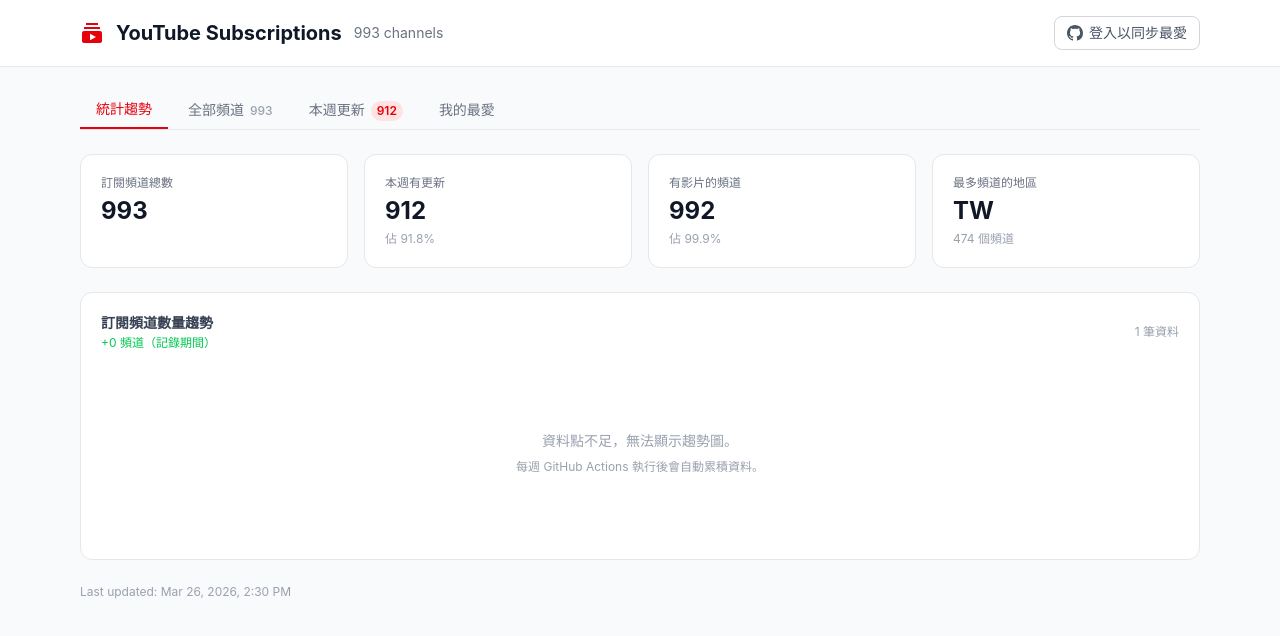
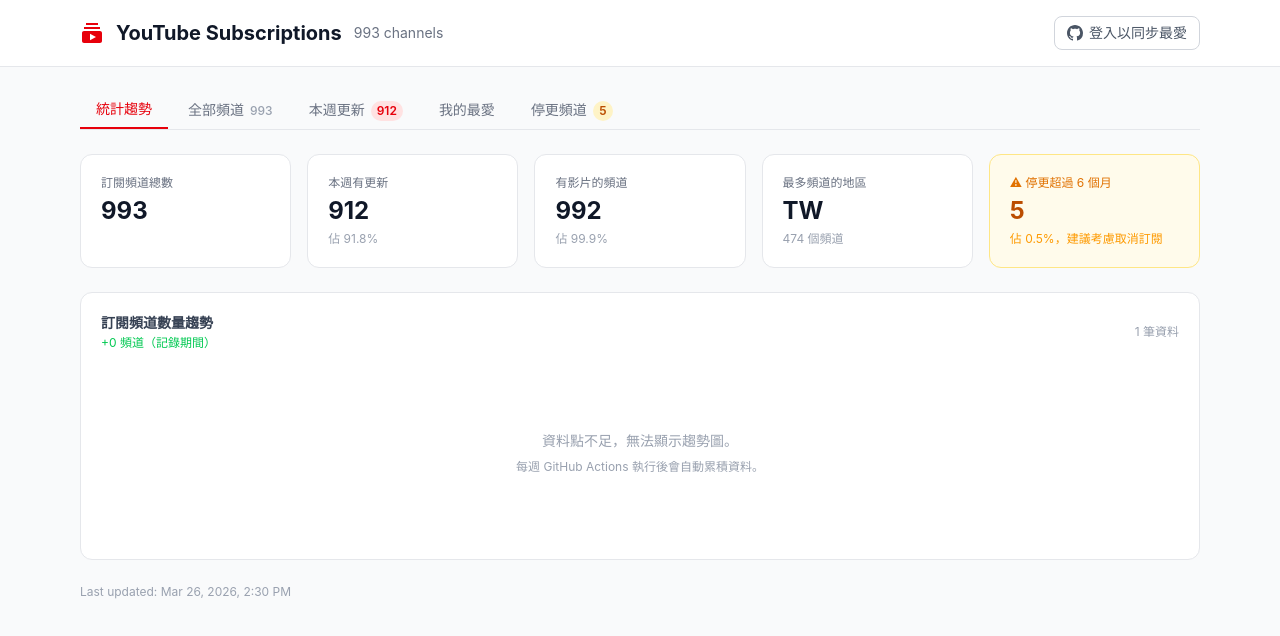
Before and after one commit to J-I-P/youtube-subscription-dashboard, a React (Vite) app: page / in a window 1280 px wide. Both pictures are taken after a click on the button "進入 Dashboard →". Shown: the top 636 px of the page. Built offline with nearby package versions, Linux system fonts and the light colour scheme.

Commit message:
feat: add inactive channel tracking and display in stats and channel cards

```diff
--- a/src/App.tsx
+++ b/src/App.tsx
@@ -1,5 +1,6 @@
 import { useMemo, useState } from "react";
 import { MdSubscriptions } from "react-icons/md";
+import { isChannelInactive } from "./channelHealth";
 import { ChannelCard } from "./components/ChannelCard";
 import { CountryFilter } from "./components/CountryFilter";
 import { GitHubAuthButton } from "./components/GitHubAuthButton";
@@ -13,7 +14,7 @@
 import { LandingPage } from "./LandingPage";
 
 const UNKNOWN = "Unknown";
-type Tab = "all" | "this-week" | "favorites" | "stats";
+type Tab = "all" | "this-week" | "favorites" | "stats" | "inactive";
 
 function isThisWeek(dateStr: string): boolean {
   const now = Date.now();
@@ -49,6 +50,11 @@
     ).length;
   }, [data]);
 
+  const inactiveCount = useMemo(() => {
+    if (!data) return 0;
+    return data.channels.filter(isChannelInactive).length;
+  }, [data]);
+
   const channels = useMemo(() => {
     if (!data) return [];
 
@@ -58,6 +64,9 @@
       }
       if (tab === "favorites") {
         if (!isFavorite(c.id)) return false;
+      }
+      if (tab === "inactive") {
+        if (!isChannelInactive(c)) return false;
       }
       if (!c.title.toLowerCase().includes(query.toLowerCase())) return false;
       if (selectedCountries.size > 0) {
@@ -191,6 +200,21 @@
                   </span>
                 )}
               </button>
+              <button
+                onClick={() => setTab("inactive")}
+                className={`px-4 py-2 text-sm font-medium rounded-t-lg transition-colors ${
+                  tab === "inactive"
+                    ? "text-amber-600 border-b-2 border-amber-600"
+                    : "text-gray-500 dark:text-gray-400 hover:text-gray-800 dark:hover:text-gray-200"
+                }`}
+              >
+                停更頻道
+                {inactiveCount > 0 && (
+                  <span className="ml-1.5 inline-flex items-center justify-center text-xs font-semibold rounded-full bg-amber-100 dark:bg-amber-900/40 text-amber-700 dark:text-amber-400 px-1.5 py-0.5 min-w-[1.25rem]">
+                    {inactiveCount}
+                  </span>
+                )}
+              </button>
             </div>
 
             {tab === "stats" ? (
@@ -231,6 +255,8 @@
                   ? "本週沒有頻道更新影片。"
                   : tab === "favorites" && !query
                   ? "還沒有加入最愛的頻道，點擊頻道卡片上的 ♡ 來收藏。"
+                  : tab === "inactive" && !query
+                  ? "目前沒有停更超過 6 個月的頻道，訂閱健康！"
                   : `No channels match "${query}"`}
               </p>
             ) : (
--- /dev/null
+++ b/src/channelHealth.ts
@@ -0,0 +1,9 @@
+import type { Channel } from "./types/youtube";
+
+const SIX_MONTHS_MS = 180 * 24 * 60 * 60 * 1000;
+
+/** Returns true if the channel has had no new video for over 6 months, or has never uploaded. */
+export function isChannelInactive(channel: Channel): boolean {
+  if (!channel.lastVideo) return true;
+  return Date.now() - new Date(channel.lastVideo.publishedAt).getTime() > SIX_MONTHS_MS;
+}
--- a/src/components/ChannelCard.tsx
+++ b/src/components/ChannelCard.tsx
@@ -1,5 +1,6 @@
 import { useEffect, useState } from "react";
-import { MdClose, MdFavorite, MdFavoriteBorder, MdGroup, MdLocationOn, MdOpenInNew, MdPlayCircle, MdVideocam } from "react-icons/md";
+import { MdClose, MdFavorite, MdFavoriteBorder, MdGroup, MdLocationOn, MdOpenInNew, MdPlayCircle, MdVideocam, MdWarning } from "react-icons/md";
+import { isChannelInactive } from "../channelHealth";
 import type { Channel } from "../types/youtube";
 
 interface Props {
@@ -30,6 +31,7 @@
 
 export function ChannelCard({ channel, isFavorite, onToggleFavorite }: Props) {
   const [modalOpen, setModalOpen] = useState(false);
+  const inactive = isChannelInactive(channel);
 
   const channelUrl = channel.customUrl
     ? `https://youtube.com/${channel.customUrl}`
@@ -97,6 +99,14 @@
           <span title="Videos" className="flex items-center gap-1"><MdVideocam /> {formatCount(channel.videoCount)}</span>
           {channel.country && <span title="Country" className="flex items-center gap-1"><MdLocationOn /> {channel.country}</span>}
         </div>
+
+        {/* Inactive warning */}
+        {inactive && (
+          <div className="flex items-center gap-1.5 rounded-lg bg-amber-50 dark:bg-amber-900/20 border border-amber-200 dark:border-amber-800 px-3 py-1.5 text-xs text-amber-700 dark:text-amber-400">
+            <MdWarning className="flex-shrink-0 text-sm" />
+            <span>超過 6 個月無新影片，考慮取消訂閱</span>
+          </div>
+        )}
 
         {/* Latest video */}
         {channel.lastVideo ? (
@@ -173,6 +183,12 @@
                   <span className="flex items-center gap-1"><MdVideocam /> {formatCount(channel.videoCount)}</span>
                   {channel.country && <span className="flex items-center gap-1"><MdLocationOn /> {channel.country}</span>}
                 </div>
+                {inactive && (
+                  <div className="flex items-center gap-1 mt-1.5 text-xs text-amber-600 dark:text-amber-400">
+                    <MdWarning className="flex-shrink-0" />
+                    <span>超過 6 個月無新影片</span>
+                  </div>
+                )}
               </div>
               <button
                 onClick={() => onToggleFavorite()}
--- a/src/components/StatsTab.tsx
+++ b/src/components/StatsTab.tsx
@@ -51,6 +51,10 @@
 
   // Compute aggregate stats from channels
   const channelsWithVideo = channels.filter((c) => c.lastVideo).length;
+  const inactiveCount = channels.filter((c) => {
+    if (!c.lastVideo) return true;
+    return Date.now() - new Date(c.lastVideo.publishedAt).getTime() > 180 * 24 * 60 * 60 * 1000;
+  }).length;
   const countryCounts = channels.reduce<Record<string, number>>((acc, c) => {
     const key = c.country ?? "Unknown";
     acc[key] = (acc[key] ?? 0) + 1;
@@ -77,7 +81,7 @@
   return (
     <div className="flex flex-col gap-6">
       {/* Stat cards */}
-      <div className="grid grid-cols-2 sm:grid-cols-4 gap-4">
+      <div className="grid grid-cols-2 sm:grid-cols-3 lg:grid-cols-5 gap-4">
         <StatCard label="訂閱頻道總數" value={totalCount.toLocaleString()} />
         <StatCard
           label="本週有更新"
@@ -94,6 +98,13 @@
           value={topCountry ? topCountry[0] : "—"}
           sub={topCountry ? `${topCountry[1]} 個頻道` : undefined}
         />
+        <div className="bg-amber-50 dark:bg-amber-900/20 rounded-xl border border-amber-200 dark:border-amber-800 p-5 flex flex-col gap-1">
+          <p className="text-xs text-amber-600 dark:text-amber-400">⚠ 停更超過 6 個月</p>
+          <p className="text-2xl font-bold text-amber-700 dark:text-amber-300">{inactiveCount.toLocaleString()}</p>
+          <p className="text-xs text-amber-500 dark:text-amber-500">
+            佔 {((inactiveCount / totalCount) * 100).toFixed(1)}%，建議考慮取消訂閱
+          </p>
+        </div>
       </div>
 
       {/* Line chart */}
```
